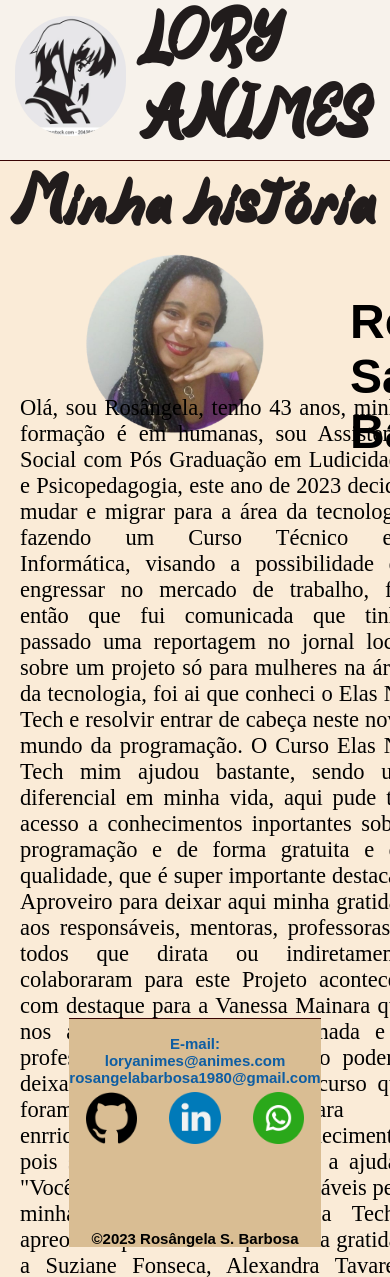
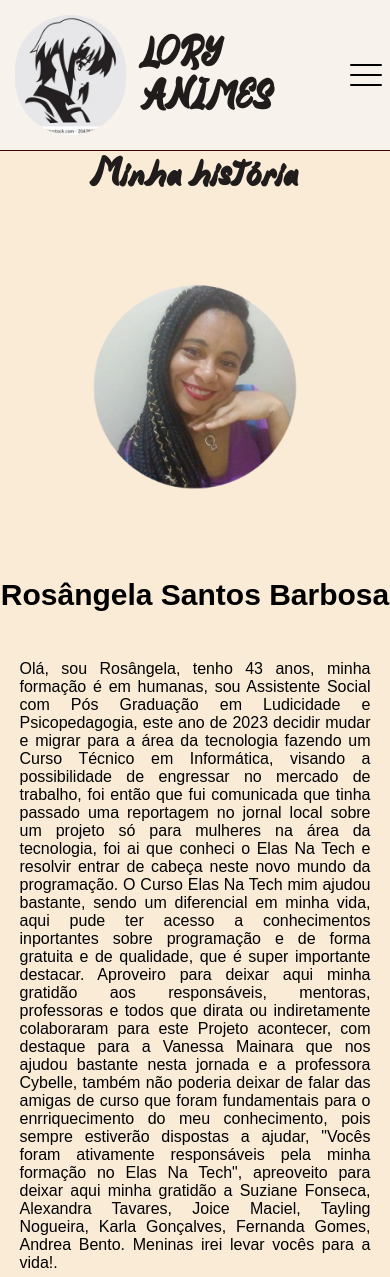
Before and after one commit to BarbRosangela1980/loja-teste, a plain HTML site: page sobre-mim.html in a window 390 px wide. Shown: the top 1277 px of the page. Drawn offline with Linux system fonts and the light colour scheme.

Commit message:
finalizado sobre mim

```diff
--- a/sobre-mim.css
+++ b/sobre-mim.css
@@ -1,175 +1,109 @@
-*{
+body {
     margin: 0;
-}
-@font-face {
-    font-family:"niagato" ;
-    src: url(Fonte/Niagato.ttf);
-}
-.logo{
-    width: 120px;
-    height: 120px;
-    border-radius: 120px;
-    margin: 15px;
+    background-color: rgb(250, 235, 215);
+    font-family: Arial, Helvetica, sans-serif;
 }
 
-body{
-    font-family: Arial, Helvetica, sans-serif;
-    font-size: 15px;
-    font-style: italic;
-    font-style: inherit;
-    background-size: cover;
-    display: flex;
-    flex-direction: column;
-    background-color: rgb(250, 235, 215);
-    align-items: center;
-
-}
-header{
-    width: 100%;
-    height: 10rem;
+header {
     background-color: rgb(247, 242, 235);
     border-bottom: 1px solid #390404;
 }
 
-nav{
-    display: flex;
-    justify-content: space-between;
-    align-items: center;
+main {
+    height: 100vh;
+    width: 100vw;
 }
 
-.nome-loja h1{
-       text-align:left;
-       color: #211c1c;
-       font-size: x-large;
-       font-family: 'Niagato';
-       font-size: 70px;
+.texto {
+    width: 80%;
+    display: flex;
+    flex-direction: column;
+    align-items: center;
+    margin-left: auto;
+    margin-right: auto;
+    font-size: 1rem;
+    padding-top: 5rem;
+    text-align: justify;
+
+
 
 }
-  .historia h1{
-       text-align:left;
-       color: #211c1c;
-       font-size: x-large;
-       font-family: 'Niagato';
-       font-size: 70px;
-       margin-bottom: -5rem;
+
+.minha-historia {
+    text-align: center;
 }
-  h2{
+
+.img-titulo {
+    display: flex;
+    align-items: center;
+    height: 200px;
+
+}
+
+h2 {
     font-size: 3rem;
-    margin-bottom: -5rem;
 }
 
 
-.menu{
-    list-style:none;
-    border: 20px;
-    color: #c0c0c0;
-    float:left;
-    font-weight: bold;
-    gap: 1px;
-    margin-bottom: 35px;
+.voltar {
+    text-align: center;
+    font-size: 1.5rem;
 }
 
-    .menu li{
-    position:relative;
-    float:left;
-    border-right:1px solid #c0c0c0;
-    }
-
-    .menu li a{
-        color:#0f0f8d;
-        text-decoration:none;
-        padding:5px 10px;
-        display:block;
-        margin-right:15px;
-    }
-
-    .menu li a:hover{
-    color:#cd0562;
-
-    text-shadow:0px 0px 5px #ffffff;
-    }
-    .menu li ul{
-        position:absolute;
-        top:25px;
-        left:0;
-        background: color #f0111c;
-        display:none;
-        }
-
-    .menu li:hover ul, .menu li.hover ul{display:block;}
-
-    .menu li ul li{
-        border:1px;
-        color: #c0c0c0;
-        display:block;
-        width:150px;
-    }
-
-
-   main{
-    height: 100vh;
-    width: 100vw;
-   }
-   .texto{
-    height: 100%;
-    width: 100%;
-    display: flex;
-    flex-direction: column;
-    align-items: center;
-    justify-content: center;
-   }
-
-   .img-titulo{
-       display: flex;
-       align-items: center;
-
-   }
-
-   .texto{
-    column-count: 1; /* Número de colunas */
-    column-gap: 20px; /* Espaçamento entre as colunas */
-    max-width: 600px; /* Largura máxima das colunas */
-    margin: 0 auto; /* Centralizar o conteúdo */
-    padding: 20px; /* Espaçamento interno */
-    float: center;
-    font-family: 'Poppins, Helvetica, sans-serif';
-    text-align: justify;
-    font-size: 1.5em;
-    margin-top: -4rem;
-
-   }
-
-.voltar-link {
-  display: block;
-  text-align: center;
-  color:rgb(18, 6, 189);
-  text-decoration:none;
-  margin-top:25rem;
-  margin-bottom: -26rem;
-  transition:0.9s;
-  font-size: 25px;
-
-}
-.voltar-link:hover{
-    color:#cd0505;
-
+b {
+    color: rgb(18, 6, 189);
 }
 
 @media (max-width: 768px) {
 
-  .main {
+    main {
         flex-direction: column;
+        height: 190vh;
     }
-  .imagem {
-      background-image: url(imagem/eu2.png);
-      background-repeat: no-repeat;
-      background-size: 100%;
-      background-position: center;
-      width: 100%;
-      height: 90vh;
-      max-width: 500px;
+    .minha-historia{
+        margin-bottom: -8rem;
+    }
+
+    .img-titulo {
+        flex-direction: column;
+        height: fit-content;
+    }
+
+    .img-titulo img {
+        height: 10%;
+        margin-top: 7rem;
+    }
+    h2{
+        font-size: 30px;
+    }
+
+    .texto {
+        width: 90%;
+        padding-top: 3rem;
+        text-align: justify;
     }
 }
+
 .descricao-loja {
     width: 100%;
 }
+
+a.back-to-home {
+    display: inline-block;
+    background-color: rgb(241, 217, 186);
+    color: rgb(18, 6, 189);
+    padding: 10px 20px;
+    font-family: 'Lucida Sans', 'Lucida Sans Regular', 'Lucida Grande', 'Lucida Sans Unicode', Geneva, Verdana, sans-serif;
+    text-decoration: none;
+    border-radius: 15px;
+    border: 3px solid rgb(13, 93, 163);
+    position: relative;
+    bottom: 20px;
+    z-index: 1000;
+    cursor: pointer;
+
+}
+
+a.back-to-home:hover {
+    color: #cd0505;
+}
--- a/sobre-mim.html
+++ b/sobre-mim.html
@@ -1,43 +1,41 @@
 <!DOCTYPE html>
 <html lang="en">
+
 <head>
     <meta charset="UTF-8">
-    <meta name="viewport" content="width=device-width, initial-scale=1.0">
-    <meta name="keywords" content="html,css,javascript">
+    <meta name="viewport" content="width=device-width, initial-scale=1, minimum-scale=1">
     <link rel="stylesheet" href="rodape.css">
+    <link rel="stylesheet" href="sobre-mim.css">
     <link rel="stylesheet" href="menu-hamburguer.css">
     <link rel="icon" type="imagem" href="imagem/mini.webp" />
-    <link rel="stylesheet" href="sobre-mim.css">
-    <title>Lory Animes-Sobre mim</title>
+    <title>Minha História</title>
 
 </head>
 
 
 <body>
+
     <header>
-        <nav>
-
+        <nav class="nav">
             <img class="logo" src="imagem/mini.webp" alt="#">
-
-           <div class="nome-loja">
             <h1> LORY ANIMES</h1>
+            <div class="mobile-menu">
+                <div class="line1"></div>
+                <div class="line2"></div>
+                <div class="line3"></div>
             </div>
-
             <ul class="menu">
                 <li><a href="./index.html">Principal</a></li>
                 <li><a href="./produtos.html">Produtos</a></li>
                 <li><a href="./contato.html">Contate-nos</a></li>
                 <li><a href="./cliente.html">Cadastro de cliente</a></li>
                 <li><a href="./trabalheconosco.html">Trabalhe conosco</a></li>
+
             </ul>
-
         </nav>
     </header>
 
-
-    <div class="historia">
-       <h1>Minha história</h1>
-    </div>
+    <h1 class="minha-historia"> Minha história </h1>
     <main>
         <div class="img-titulo">
             <img src="imagem/eu2.png" alt="Foto perfil" width="400" height="350">
@@ -46,12 +44,26 @@
 
 
         <div class="texto">
-        Olá, sou Rosângela, tenho 43 anos, minha formação é em humanas, sou Assistente Social com Pós Graduação em Ludicidade e Psicopedagogia, este ano de 2023 decidir mudar e migrar para a área da tecnologia fazendo um Curso Técnico em Informática, visando a possibilidade de engressar no mercado de trabalho, foi então que fui comunicada que tinha passado uma reportagem no jornal local sobre um projeto só para mulheres na área da tecnologia, foi ai que conheci o Elas Na Tech e resolvir entrar de cabeça neste novo mundo da programação. O Curso Elas Na Tech mim ajudou bastante, sendo um diferencial em minha vida, aqui pude ter acesso a conhecimentos inportantes sobre programação e de forma gratuita e de qualidade, que é super importante destacar. Aproveiro para deixar aqui minha gratidão aos responsáveis, mentoras, professoras e todos que dirata ou indiretamente colaboraram para este Projeto acontecer, com destaque para a Vanessa Mainara que nos ajudou bastante nesta jornada e a professora Cybelle, também não poderia deixar de falar das amigas de curso que foram fundamentais para o enrriquecimento do meu conhecimento, pois sempre estiverão dispostas a ajudar, "Vocês foram ativamente responsáveis pela minha formação no Elas Na Tech", apreoveito para deixar aqui minha gratidão a Suziane Fonseca, Alexandra Tavares, Joice Maciel, Tayling Nogueira, Karla Gonçalves, Fernanda Gomes, Andrea Bento. Meninas irei levar vocês para a vida!.</br>
-
+            <P>Olá, sou Rosângela, tenho 43 anos, minha formação é em humanas, sou Assistente Social com Pós Graduação em
+            Ludicidade e Psicopedagogia, este ano de 2023 decidir mudar e migrar para a área da tecnologia fazendo um
+            Curso Técnico em Informática, visando a possibilidade de engressar no mercado de trabalho, foi então que fui
+            comunicada que tinha passado uma reportagem no jornal local sobre um projeto só para mulheres na área da
+            tecnologia, foi ai que conheci o Elas Na Tech e resolvir entrar de cabeça neste novo mundo da programação. O
+            Curso Elas Na Tech mim ajudou bastante, sendo um diferencial em minha vida, aqui pude ter acesso a
+            conhecimentos inportantes sobre programação e de forma gratuita e de qualidade, que é super importante
+            destacar. Aproveiro para deixar aqui minha gratidão aos responsáveis, mentoras, professoras e todos que
+            dirata ou indiretamente colaboraram para este Projeto acontecer, com destaque para a Vanessa Mainara que nos
+            ajudou bastante nesta jornada e a professora Cybelle, também não poderia deixar de falar das amigas de curso
+            que foram fundamentais para o enrriquecimento do meu conhecimento, pois sempre estiverão dispostas a ajudar,
+            "Vocês foram ativamente responsáveis pela minha formação no Elas Na Tech", apreoveito para deixar aqui minha
+            gratidão a Suziane Fonseca, Alexandra Tavares, Joice Maciel, Tayling Nogueira, Karla Gonçalves, Fernanda
+            Gomes, Andrea Bento. Meninas irei levar vocês para a vida!.
+        </P>
+        </div>
 
     </main>
 
-    <a class="voltar-link" href="index.html"><b>Voltar à Página Principal</b></a>
+    <p class="voltar"><a href="index.html"><b>Voltar à página principal</b></a></p>
 
     <footer class="rodape">
         <div class="rodape__contato">
@@ -62,8 +74,10 @@
 
             <div class="redes-sociais">
                 <a href="https://github.com/BarbRosangela1980"><img src="imagem/github.png" alt=""></a>
-                    <a href="https://www.linkedin.com/in/rosangela-barbosa-20a2b61a9/"><img src="imagem/linkedin.png" alt=""></a>
-                    <a href="https://api.whatsapp.com/send/?phone=%2B5571991656542&text&type=phone_number&app_absent=0"><img src="imagem/whatsapp.png" alt=""></a>
+                <a href="https://www.linkedin.com/in/rosangela-barbosa-20a2b61a9/"><img src="imagem/linkedin.png"
+                        alt=""></a>
+                <a href="https://api.whatsapp.com/send/?phone=%2B5571991656542&text&type=phone_number&app_absent=0"><img
+                        src="imagem/whatsapp.png" alt=""></a>
             </div>
 
             <div class="direitos-reservados">
@@ -72,9 +86,7 @@
         </div>
 
     </footer>
+    <script src="menu.js"></script>
+</body>
 
-
-       <script src="menu.js"></script>
-
-</body>
 </html>
```
Lines whose indentation alone changed are shown as unchanged.
